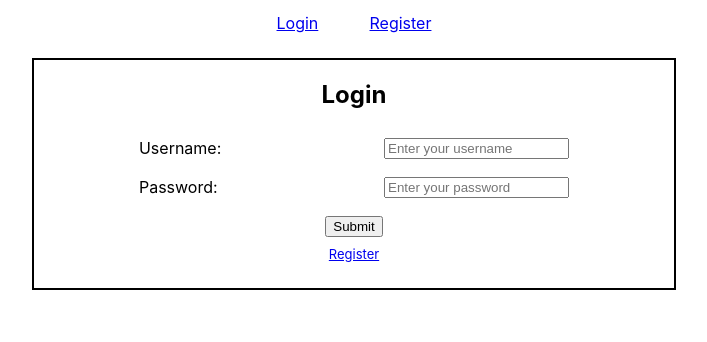
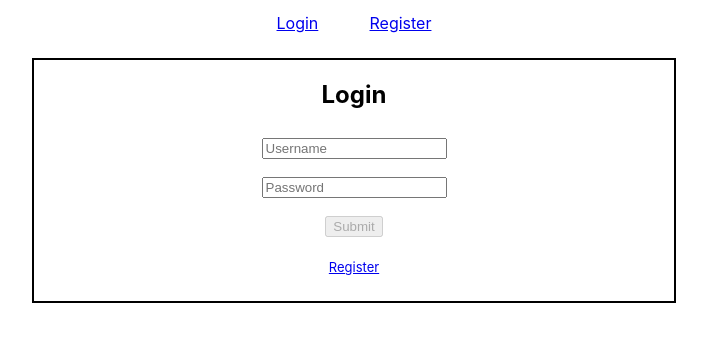
Before and after one commit to Build-Week-Kickstarter-1/Front-End, a React (Create React App) app in the folder kickstarter-success/: page /login in a window 1280 px wide. Shown: the top 342 px of the page, without its empty margins (286-993 px from the left). Built offline with nearby package versions, Linux system fonts and the light colour scheme.

Commit message:
added schema and validation

```diff
--- a/kickstarter-success/package.json
+++ b/kickstarter-success/package.json
@@ -10,7 +10,8 @@
     "react": "^16.13.1",
     "react-dom": "^16.13.1",
     "react-router-dom": "^5.2.0",
-    "react-scripts": "3.4.3"
+    "react-scripts": "3.4.3",
+    "yup": "^0.29.3"
   },
   "scripts": {
     "start": "react-scripts start",
--- a/kickstarter-success/src/components/LoginForm.js
+++ b/kickstarter-success/src/components/LoginForm.js
@@ -1,5 +1,7 @@
-import React, { useState } from "react";
+import React, { useState, useEffect } from "react";
 import { Link } from "react-router-dom";
+import * as yup from "yup";
+import schema from "../validation/loginSchema";
 
 const initialFormValues = {
   username: "",
@@ -14,33 +16,72 @@ const initialFormErrors = {
 export default function LoginForm() {
   const [formValues, setFormValues] = useState(initialFormValues);
   const [formErrors, setFormErrors] = useState(initialFormErrors);
+  const [disabled, setDisabled] = useState(true);
+
+  const validate = (name, value) => {
+    yup
+      .reach(schema, name)
+      .validate(value)
+      .then((valid) => {
+        setFormErrors({
+          ...formErrors,
+          [name]: "",
+        });
+      })
+      .catch((err) => {
+        setFormErrors({
+          ...formErrors,
+          [name]: err.errors[0],
+        });
+      });
+  };
+
+  const change = (evt) => {
+    const { name, value } = evt.target;
+    validate(name, value);
+    setFormValues({
+      ...formValues,
+      [name]: value,
+    });
+  };
+
+  useEffect(() => {
+    schema.isValid(formValues).then((valid) => {
+      setDisabled(!valid);
+    });
+  }, [formValues]);
 
   return (
     <div className="login-form">
       <h2>Login</h2>
       <form>
-        <div className="errors-container"></div>
+        <div className="errors-container">
+          <p>{formErrors.username}</p>
+          <p>{formErrors.password}</p>
+        </div>
 
         <div className="form-container">
           <div className="input-container">
-            <lable>Username:</lable>
             <input
               type="text"
               name="username"
-              placeholder="Enter your username"
+              placeholder="Username"
+              value={formValues.username}
+              onChange={change}
             />
           </div>
 
           <div className="input-container">
-            <lable>Password:</lable>
             <input
               type="password"
               name="password"
-              placeholder="Enter your password"
+              placeholder="Password"
+              value={formValues.password}
+              onChange={change}
             />
           </div>
 
-          <button>Submit</button>
+          <button disabled={disabled}>Submit</button>
 
           <Link to="/register">Register</Link>
         </div>
--- a/kickstarter-success/src/index.css
+++ b/kickstarter-success/src/index.css
@@ -46,10 +46,10 @@ code {
 
 .input-container {
   display: flex;
-  justify-content: space-between;
+  justify-content: center;
   padding: 2%;
 }
 
 button {
-  margin: 2% auto;
+  margin: 2% auto 5%;
 }
--- /dev/null
+++ b/kickstarter-success/src/validation/loginSchema.js
@@ -0,0 +1,6 @@
+import * as yup from "yup";
+
+export default yup.object().shape({
+  username: yup.string().required("Username is required"),
+  password: yup.string().required("Password is required"),
+});
```
Also changed, not shown: 1 other file (tests, documents, lock files or other folders).
